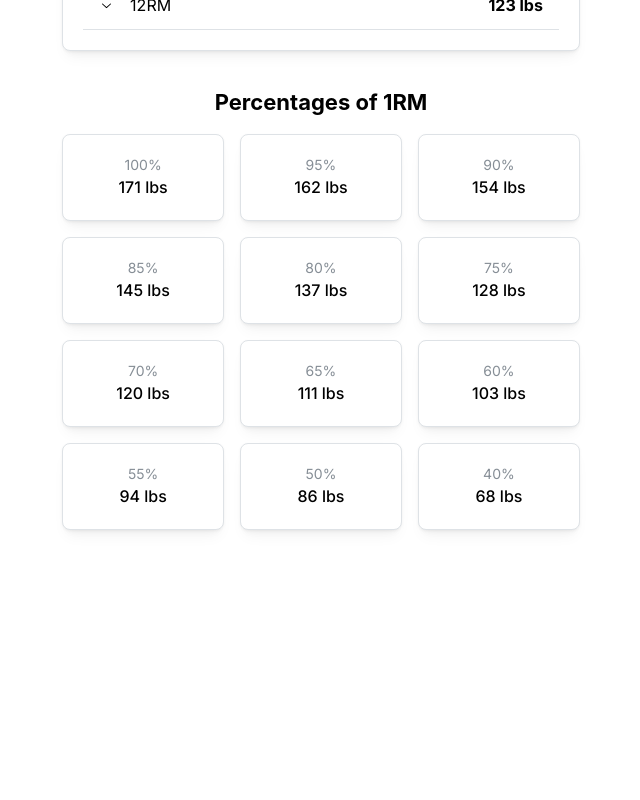
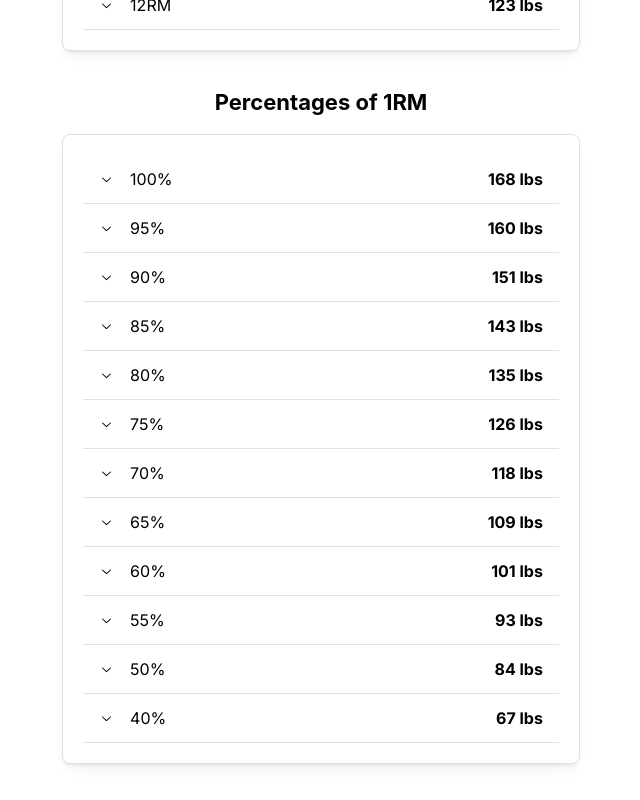
Before and after one commit to Deba9398/one-rep-max-web, a Next.js app: page / in a window 1280 px wide. Shown: the part 952-1752 px from the top of the page, without its empty margins (469-1109 px from the left). Before the commit the page ends 1518 px from the top, so only its background shows below. Built offline with nearby package versions, Linux system fonts and the light colour scheme.

Commit message:
Update percentages to table

```diff
--- a/components/OneRepMaxCalc.tsx
+++ b/components/OneRepMaxCalc.tsx
@@ -1,10 +1,7 @@
 'use client';
 import PercentagesTable from '@/components/PercentagesTable';
 import RepMaxTable from '@/components/RepMaxTable';
-import {
-  calculateOneRepMax,
-  calculateRepMaxValues,
-} from '@/util/repMaxFormulas';
+import { calculateRepMaxValues } from '@/util/repMaxFormulas';
 import {
   Box,
   Button,
@@ -22,7 +19,6 @@ export function OneRepMaxCalc() {
   const weightLiftedRef = useRef<NumberInputHandlers>(null);
   const repsPerformedRef = useRef<NumberInputHandlers>(null);
 
-  const oneRepMax = calculateOneRepMax(weightLifted, repsPerformed);
   const repMaxValues = calculateRepMaxValues(weightLifted, repsPerformed);
 
   return (
@@ -106,7 +102,7 @@ export function OneRepMaxCalc() {
           <Title order={3} className='pb-4 pt-4 text-center'>
             Percentages of 1RM
           </Title>
-          <PercentagesTable oneRepMax={oneRepMax} />
+          <PercentagesTable repMaxValues={repMaxValues} />
 
           <Space h='lg' />
         </Box>
--- a/components/PercentagesTable.tsx
+++ b/components/PercentagesTable.tsx
@@ -1,27 +1,61 @@
-import { Card, Text } from '@mantine/core';
+import {
+  MultiFormulaRepMaxValues,
+  RepMaxValueType,
+} from '@/util/repMaxFormulas';
+import { Accordion, Card } from '@mantine/core';
 
-export default function PercentagesTable({ oneRepMax }: { oneRepMax: number }) {
-  const percentages = [100, 95, 90, 85, 80, 75, 70, 65, 60, 55, 50, 40];
-
+const InnerContent = ({
+  values,
+  percentage,
+}: {
+  values: RepMaxValueType[];
+  percentage: number;
+}) => {
   return (
-    <div className='grid grid-cols-3 gap-4'>
-      {percentages.map((p) => (
-        <Card
-          key={p}
-          className='text-center'
-          shadow='sm'
-          padding='lg'
-          radius='md'
-          withBorder
-        >
-          <Text size='sm' c='dimmed'>
-            {p}%
-          </Text>
-          <Text size='md' fw={500}>
-            {((p / 100) * oneRepMax).toFixed(0)} lbs
-          </Text>
-        </Card>
+    <div>
+      {values.map((repMaxCalculation) => (
+        <div key={repMaxCalculation.formula} className='flex'>
+          <div className='flex-1'>{repMaxCalculation.formula}</div>
+          <div>
+            {Math.round((repMaxCalculation.value * percentage) / 100)} lbs
+          </div>
+        </div>
       ))}
     </div>
   );
+};
+
+export default function PercentagesTable({
+  repMaxValues,
+}: {
+  repMaxValues: MultiFormulaRepMaxValues;
+}) {
+  const percentages = [100, 95, 90, 85, 80, 75, 70, 65, 60, 55, 50, 40];
+  const avg =
+    repMaxValues[1].reduce(
+      (acc, repMaxCalculation) => acc + repMaxCalculation.value,
+      0
+    ) / repMaxValues[1].length;
+
+  return (
+    <Card shadow='sm' padding='lg' radius='md' withBorder>
+      <Accordion chevronPosition='left' multiple>
+        {percentages.map((p) => (
+          <Accordion.Item key={p} value={p.toString()}>
+            <Accordion.Control>
+              <div className='flex'>
+                <div className='flex-1'>{p}%</div>
+                <div className='flex-none font-bold'>
+                  {Math.round((avg * p) / 100)} lbs
+                </div>
+              </div>
+            </Accordion.Control>
+            <Accordion.Panel>
+              <InnerContent values={repMaxValues[1]} percentage={p} />
+            </Accordion.Panel>
+          </Accordion.Item>
+        ))}
+      </Accordion>
+    </Card>
+  );
 }
--- a/components/RepMaxTable.tsx
+++ b/components/RepMaxTable.tsx
@@ -1,9 +1,8 @@
 import {
   MultiFormulaRepMaxValues,
   RepMaxValueType,
-  RepMaxValues,
 } from '@/util/repMaxFormulas';
-import { Accordion, Card, Paper, Table, Text } from '@mantine/core';
+import { Accordion, Card } from '@mantine/core';
 
 const RepMaxRow = ({
   repMax,
@@ -60,45 +59,4 @@ export default function RepMaxTable({
       </Accordion>
     </Card>
   );
-
-  return (
-    <Table>
-      <Table.Thead>
-        <Table.Tr>
-          <Table.Th>Rep Max</Table.Th>
-          <Table.Th>Weight</Table.Th>
-        </Table.Tr>
-      </Table.Thead>
-      <Table.Tbody>
-        {Object.keys(repMaxValues).map((key) => (
-          <Table.Tr key={key}>
-            <Table.Td>{key}RM</Table.Td>
-            <Table.Td>{repMaxValues[key].toFixed(0)} lbs</Table.Td>
-          </Table.Tr>
-        ))}
-      </Table.Tbody>
-    </Table>
-  );
-
-  return (
-    <div className='grid grid-cols-3 gap-4'>
-      {Object.keys(repMaxValues).map((key) => (
-        <Card
-          key={key}
-          className='text-center'
-          shadow='sm'
-          padding='lg'
-          radius='md'
-          withBorder
-        >
-          <Text size='sm' c='dimmed'>
-            {key}RM
-          </Text>
-          <Text size='md' fw={500}>
-            {repMaxValues[key].toFixed(0)} lbs
-          </Text>
-        </Card>
-      ))}
-    </div>
-  );
 }
--- a/util/repMaxFormulas.ts
+++ b/util/repMaxFormulas.ts
@@ -29,10 +29,6 @@ export function calculateRepMaxValues(
   });
 
   return values;
-}
-
-export function calculateOneRepMax(weight: number, reps: number) {
-  return epley(weight, reps);
 }
 
 // ======================================
```
